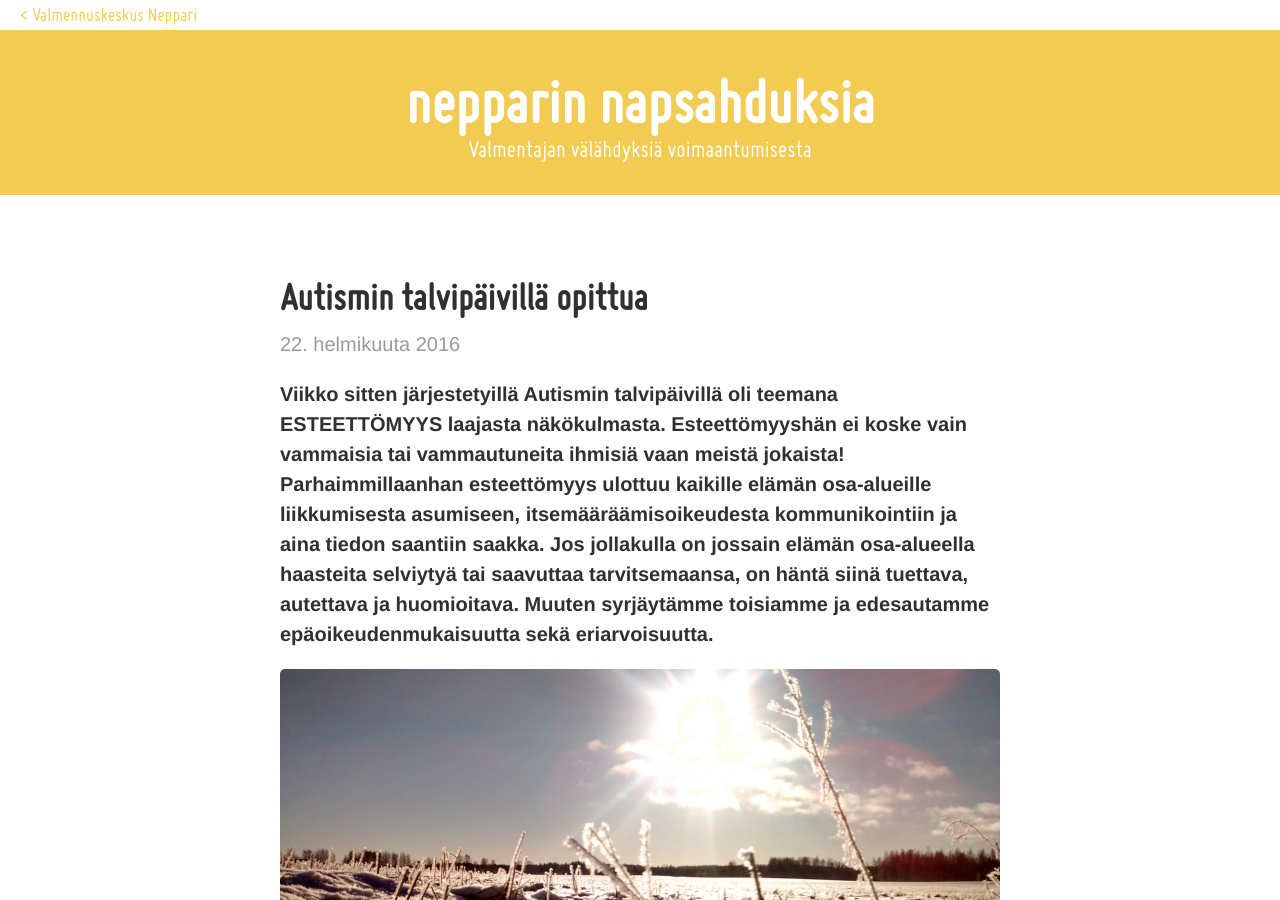
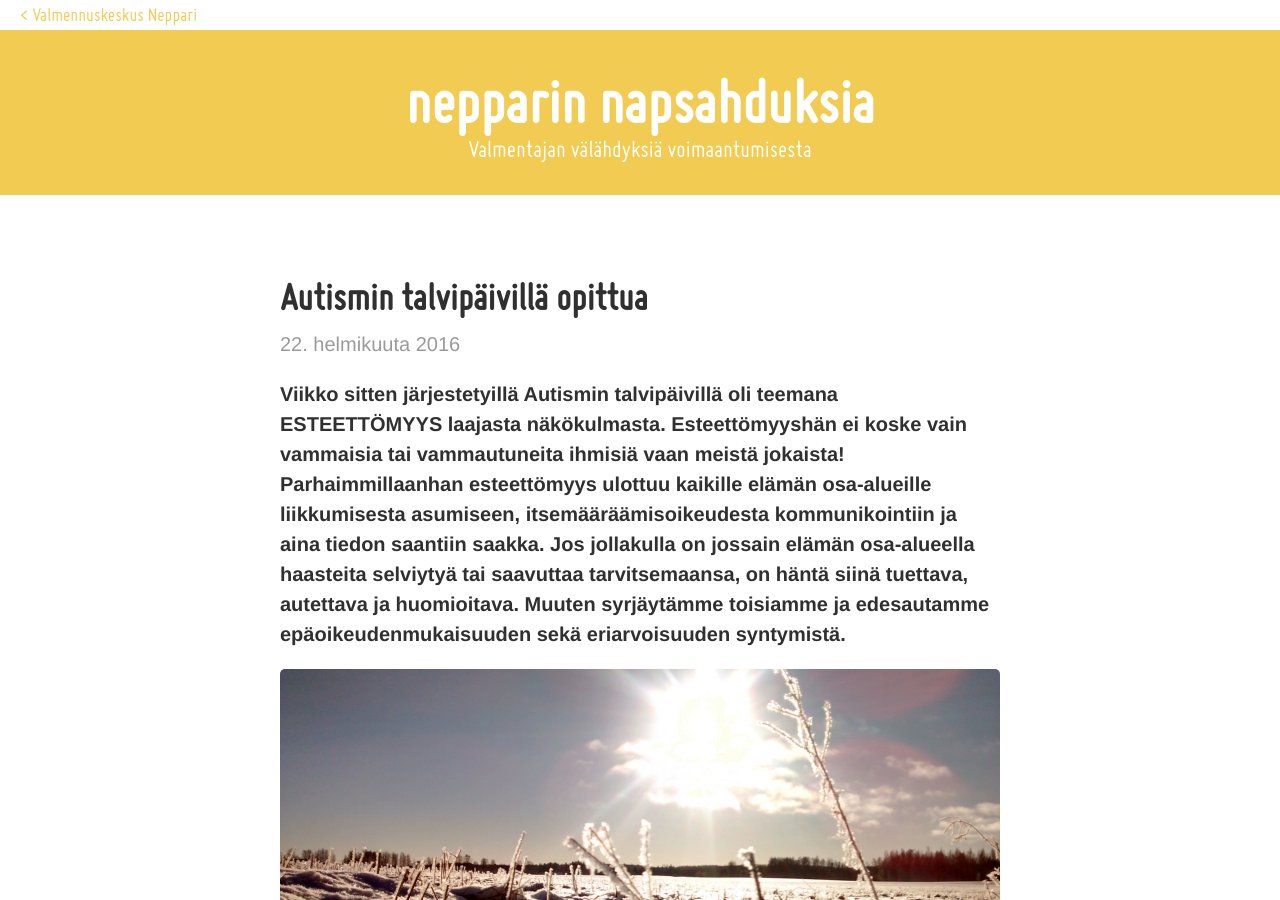
Before and after one commit to niinapiira/neppari.net, a Jekyll site: the page built from _posts/2016-02-22-autismin-talvipaivilla-opittua.md, in a window 1280 px wide and 900 px high. Built offline with Jekyll 4.4.1, drawn with Linux system fonts in a browser that asks for light colours.

Commit message:
Updated 2016-02-22-autismin-talvipaivilla-opittua.md

```diff
--- a/_posts/2016-02-22-autismin-talvipaivilla-opittua.md
+++ b/_posts/2016-02-22-autismin-talvipaivilla-opittua.md
@@ -5,7 +5,7 @@
 
 
 
-**Viikko sitten järjestetyillä Autismin talvipäivillä oli teemana ESTEETTÖMYYS laajasta näkökulmasta. Esteettömyyshän ei koske vain vammaisia tai vammautuneita ihmisiä vaan meistä jokaista! Parhaimmillaanhan esteettömyys ulottuu kaikille elämän osa-alueille liikkumisesta asumiseen, itsemääräämisoikeudesta kommunikointiin ja aina tiedon saantiin saakka. Jos jollakulla on jossain elämän osa-alueella haasteita selviytyä tai saavuttaa tarvitsemaansa, on häntä siinä tuettava, autettava ja huomioitava. Muuten syrjäytämme toisiamme ja edesautamme epäoikeudenmukaisuutta sekä eriarvoisuutta.**
+**Viikko sitten järjestetyillä Autismin talvipäivillä oli teemana ESTEETTÖMYYS laajasta näkökulmasta. Esteettömyyshän ei koske vain vammaisia tai vammautuneita ihmisiä vaan meistä jokaista! Parhaimmillaanhan esteettömyys ulottuu kaikille elämän osa-alueille liikkumisesta asumiseen, itsemääräämisoikeudesta kommunikointiin ja aina tiedon saantiin saakka. Jos jollakulla on jossain elämän osa-alueella haasteita selviytyä tai saavuttaa tarvitsemaansa, on häntä siinä tuettava, autettava ja huomioitava. Muuten syrjäytämme toisiamme ja edesautamme epäoikeudenmukaisuuden sekä eriarvoisuuden syntymistä.**
 
 ![Aurinkoinen talvipelto]({{site.baseurl}}/uploaded-images/aurinkoinen-talvipelto.jpeg)
 
```
